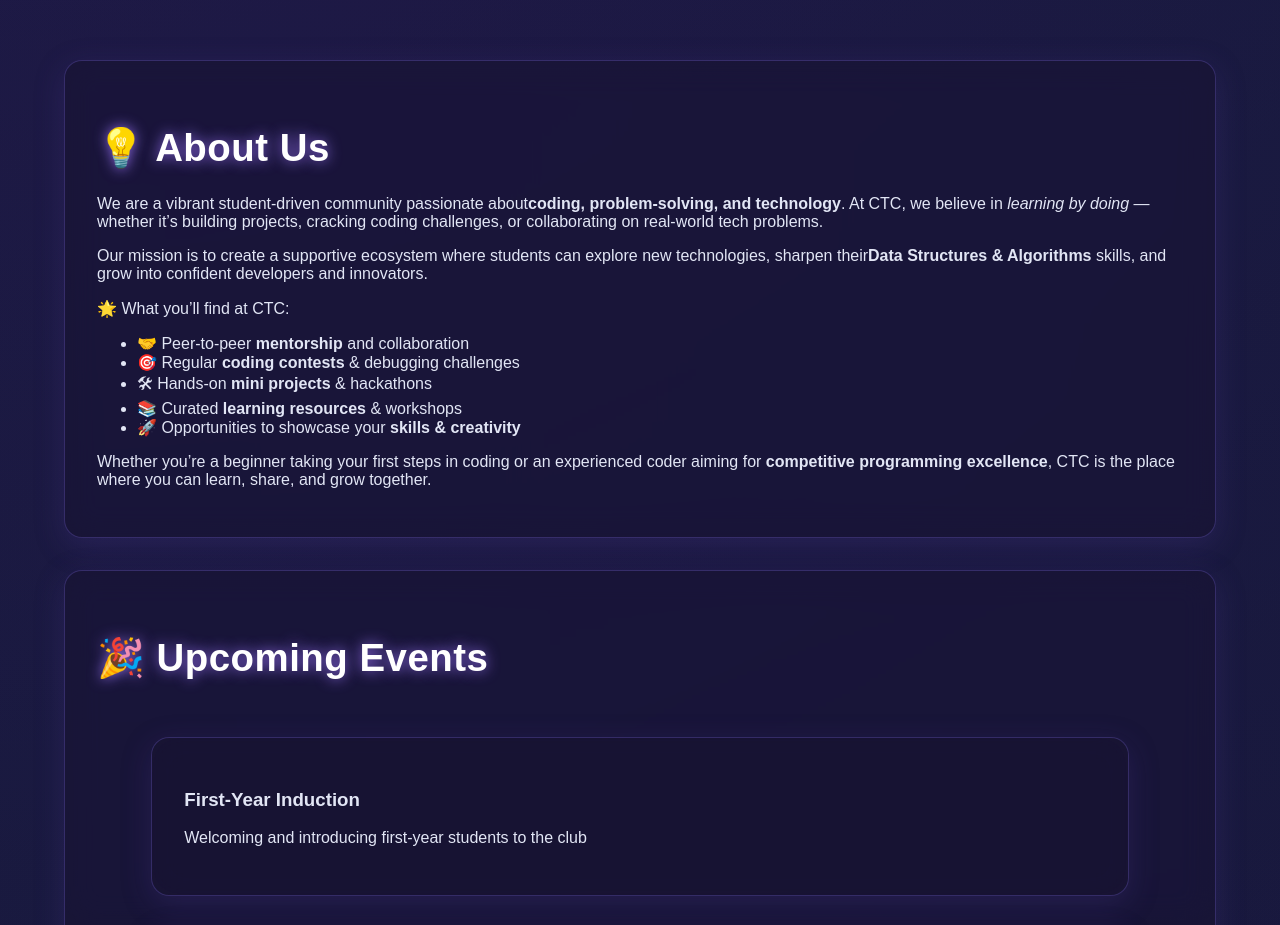
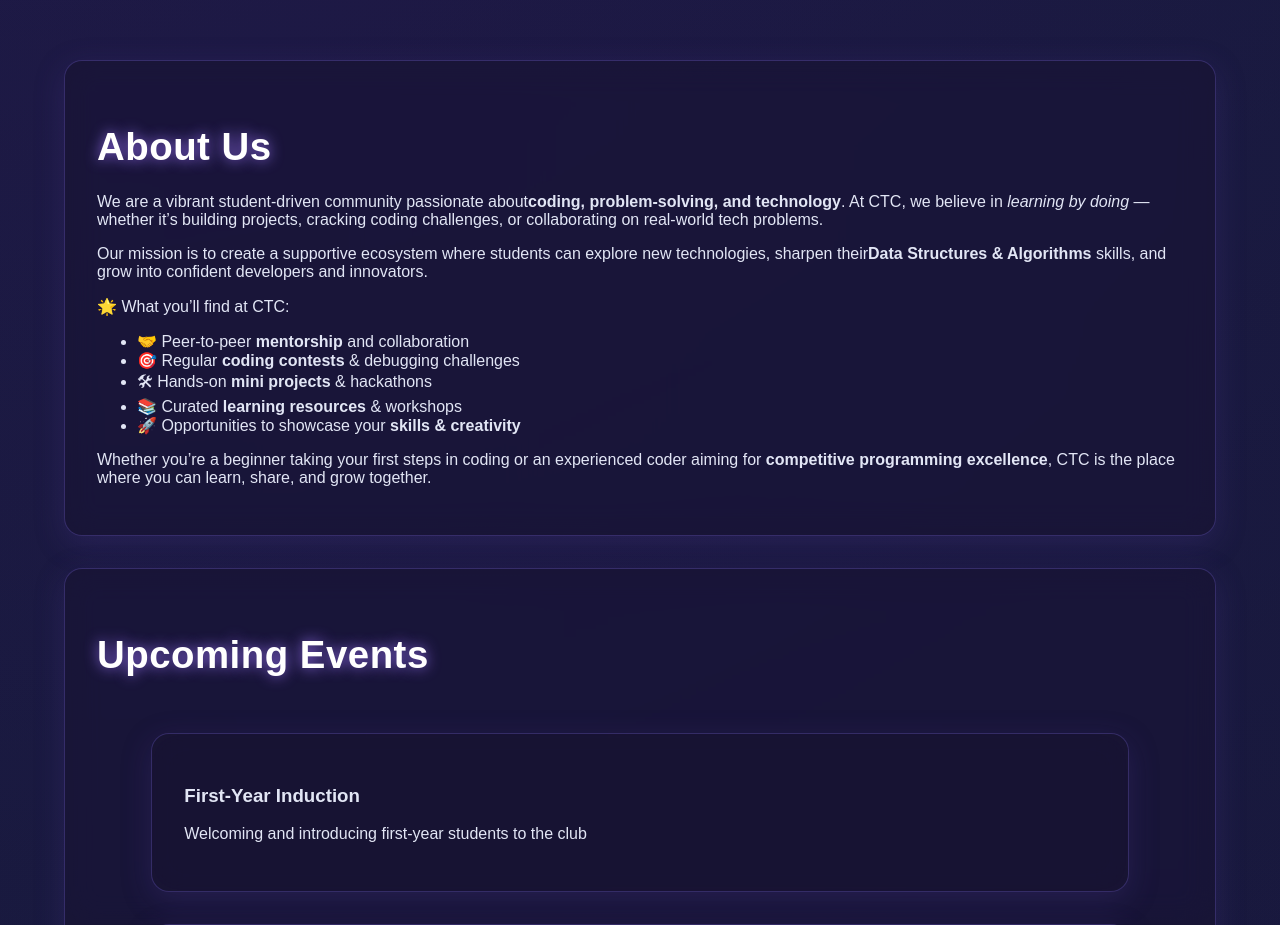
Before and after one commit to Rupendra0/ctc-recsonbhadra, a React (Vite) app: page / in a window 1280 px wide. Shown: the part 860-1785 px from the top of the page. Built offline with nearby package versions, Linux system fonts and the light colour scheme.

Commit message:
Update Home.jsx

```diff
--- a/src/pages/Home.jsx
+++ b/src/pages/Home.jsx
@@ -9,7 +9,7 @@ const Home = () => {
       {/* Hero Section */}
       <div className="hero" data-aos="fade-up">
         <div className="hero-content glass">
-          <h1>Welcome to CTC - REC Sonbhadra</h1>
+          <h1>  Welcome to CTC - REC Sonbhadra</h1>
           <p>
             Community for Technology and Coding – Learn, Build, and Grow Together.
           </p>
@@ -23,7 +23,7 @@ const Home = () => {
 
       {/* About Section */}
       <section className="section glass" id="about" data-aos="fade-right">
-        <h2>💡 About Us</h2>
+        <h2> About Us</h2>
 <p>
   We are a vibrant student-driven community passionate about
   <strong>coding, problem-solving, and technology</strong>.
@@ -60,7 +60,7 @@ const Home = () => {
 
       {/* Events Preview */}
       <section className="section" id="events" data-aos="fade-left">
-        <h2>🎉 Upcoming Events</h2>
+        <h2> Upcoming Events</h2>
         <div className="card-grid">
           <div className="glass small-card" data-aos="zoom-in">
             <h3>First-Year Induction</h3>
```
